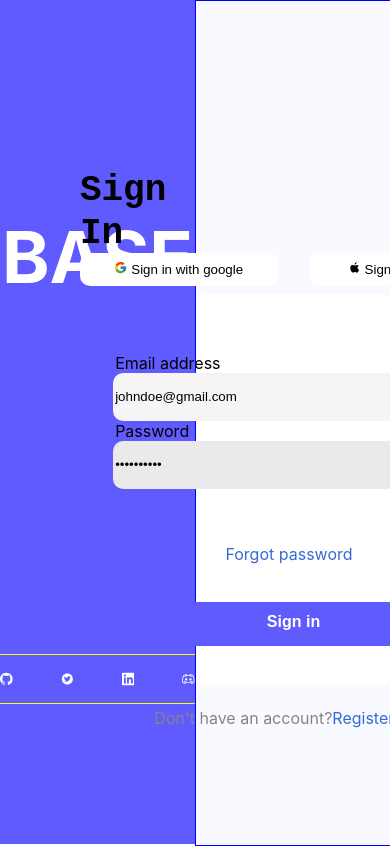
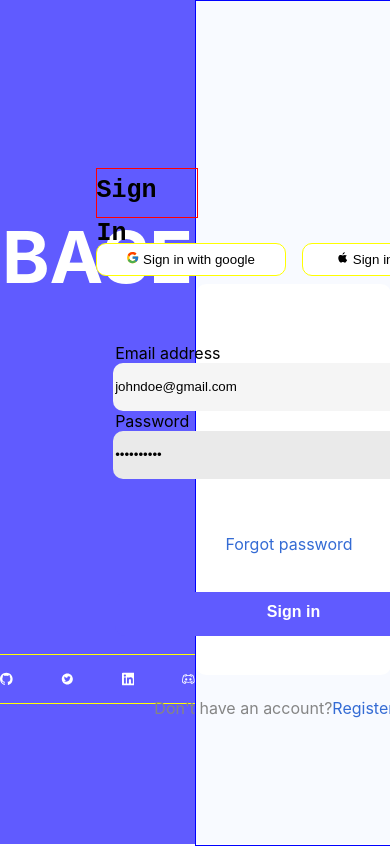
Before and after one commit to Abhishekr2122/openinapp-assignment, a React (Create React App) app: page / in a window 390 px wide. Shown: the top 846 px of the page. Built offline with nearby package versions, Linux system fonts and the light colour scheme.

Commit message:
Making the buttons responsive

```diff
--- a/src/pages/Login.js
+++ b/src/pages/Login.js
@@ -101,42 +101,13 @@ export default function Login({ setSignedIn }) {
         }}
       >
         <div className="subcontainer">
-          <div style={{ display: "flex", flexDirection: "column" }}>
-            <p
-              style={{
-                width: "143.81px",
-                height: "48.3px",
-                fontFamily: "monospace",
-                fontWeight: "700",
-                fontSize: "36px",
-                lineHeight: "43.88px",
-              }}
-            >
-              Sign In
-            </p>
-            <div style={{ display: "flex", gap: "2rem" }}>
-              <button
-                style={{
-                  width: "197.6px",
-                  height: "32.93px",
-
-                  borderStyle: "none",
-                  backgroundColor: "#FFFFFF",
-                  borderRadius: "10px",
-                }}
-              >
+          <div className="childcontainer">
+            <p className="para1">Sign In</p>
+            <div className="btncontainer">
+              <button className="btn1">
                 <FcGoogle /> Sign in with google
               </button>
-              <button
-                style={{
-                  width: "197.6px",
-                  height: "32.93px",
-
-                  borderRadius: "10px",
-                  borderStyle: "none",
-                  backgroundColor: "#FFFFFF",
-                }}
-              >
+              <button className="btn1">
                 <TiVendorApple /> Sign in with apple
               </button>
             </div>
--- a/src/pages/login.css
+++ b/src/pages/login.css
@@ -31,6 +31,40 @@
   border: 1px solid blue;
 }
 
+.childcontainer {
+  display: flex;
+  flex-direction: column;
+}
+
+.para1 {
+  /* width: "143.81px",
+                height: "48.3px",
+                fontFamily: "monospace",
+                fontWeight: "700",
+                fontSize: "36px",
+                lineHeight: "43.88px", */
+  width: 143.81px;
+  height: 48.3px;
+  font-family: monospace;
+  font-weight: 700;
+  font-size: 36px;
+  line-height: 43.88px;
+  border: 1px solid red;
+}
+
+.btncontainer {
+  display: flex;
+  gap: 2rem;
+}
+
+.btn1 {
+  width: 197.6px;
+  height: 32.93px;
+  border-radius: 10px;
+  border-style: none;
+  background-color: #ffffff;
+}
+
 @media screen and (max-width: 1141.6px) {
   .footer {
     gap: 7rem;
@@ -54,3 +88,24 @@
     width: 100%;
   }
 }
+
+@media screen and (max-width: 867.4px) {
+  .para1 {
+    font-size: 25px;
+    width: 100px;
+    margin-left: 0px;
+  }
+}
+
+@media screen and (max-width: 867.4px) {
+  .btncontainer {
+    gap: 1rem;
+  }
+}
+
+@media screen and (max-width: 867.4px) {
+  .btn1 {
+    width: 190px;
+    border: 1px solid yellow;
+  }
+}
```
